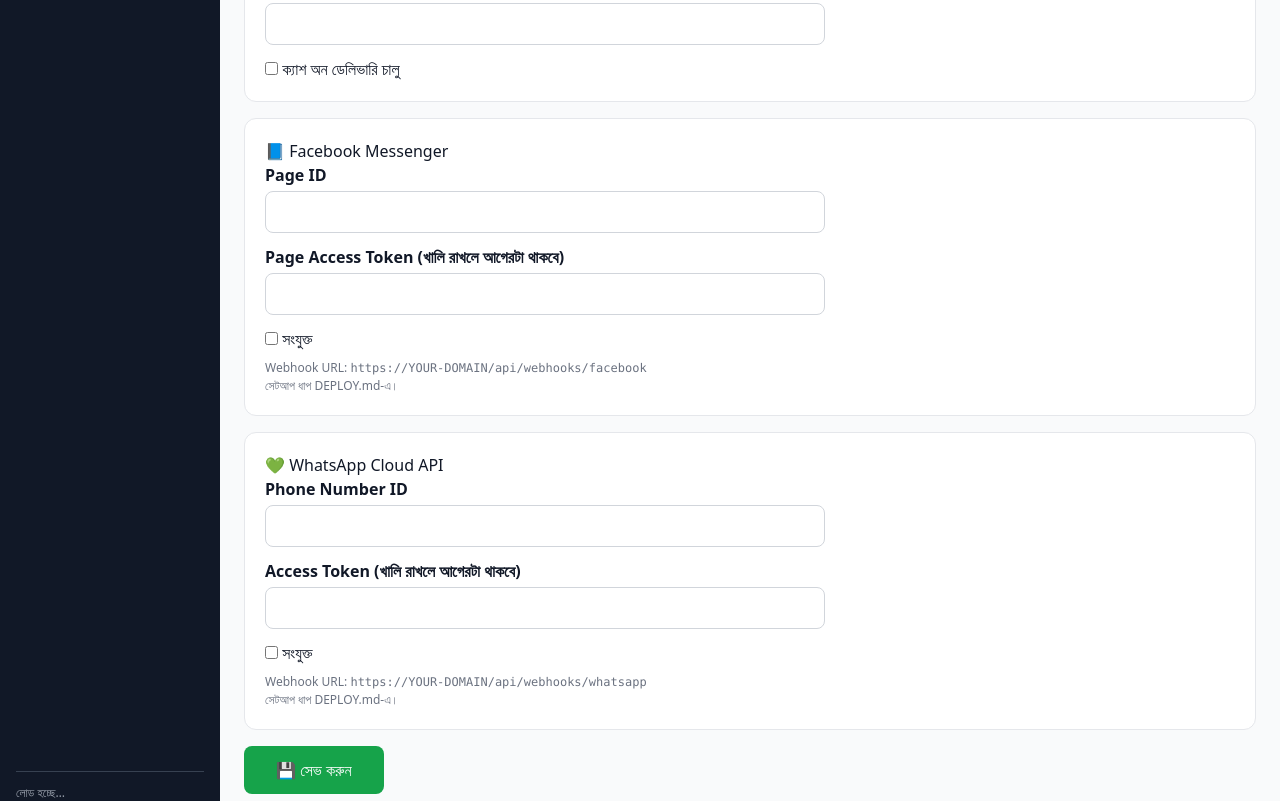
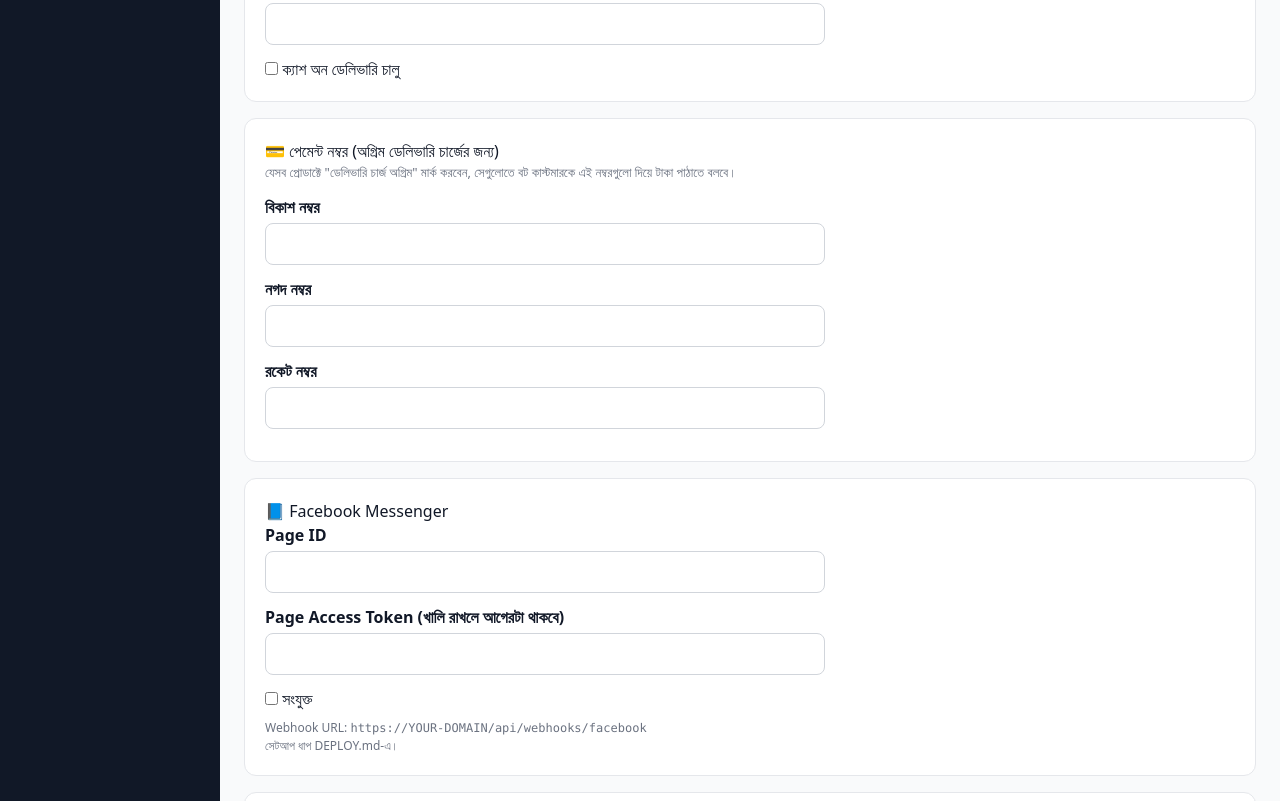
Before and after one commit to sowrobrana1/chatbot-platform, a Next.js app: page /dashboard/settings in a window 1280 px wide. Shown: the part 1120-1921 px from the top of the page. Built offline with nearby package versions, Linux system fonts and the light colour scheme; no server answers.

Commit message:
Settings UI: payment numbers section

```diff
--- a/app/dashboard/settings/page.tsx
+++ b/app/dashboard/settings/page.tsx
@@ -132,6 +132,15 @@ export default function SettingsPage() {
         <label><input type="checkbox" checked={!!s.codEnabled} onChange={(e) => setS({ ...s, codEnabled: e.target.checked })} /> ক্যাশ অন ডেলিভারি চালু</label>
       </>)}
 
+      {section("💳 পেমেন্ট নম্বর (অগ্রিম ডেলিভারি চার্জের জন্য)", <>
+        <div style={{ fontSize: 13, color: "#6b7280", marginBottom: 12 }}>
+          যেসব প্রোডাক্টে &quot;ডেলিভারি চার্জ অগ্রিম&quot; মার্ক করবেন, সেগুলোতে বট কাস্টমারকে এই নম্বরগুলো দিয়ে টাকা পাঠাতে বলবে।
+        </div>
+        {field("bkashNumber", "বিকাশ নম্বর")}
+        {field("nagadNumber", "নগদ নম্বর")}
+        {field("rocketNumber", "রকেট নম্বর")}
+      </>)}
+
       {section("📘 Facebook Messenger", <>
         {field("fbPageId", "Page ID")}
         {field("fbPageToken", "Page Access Token (খালি রাখলে আগেরটা থাকবে)")}
```
